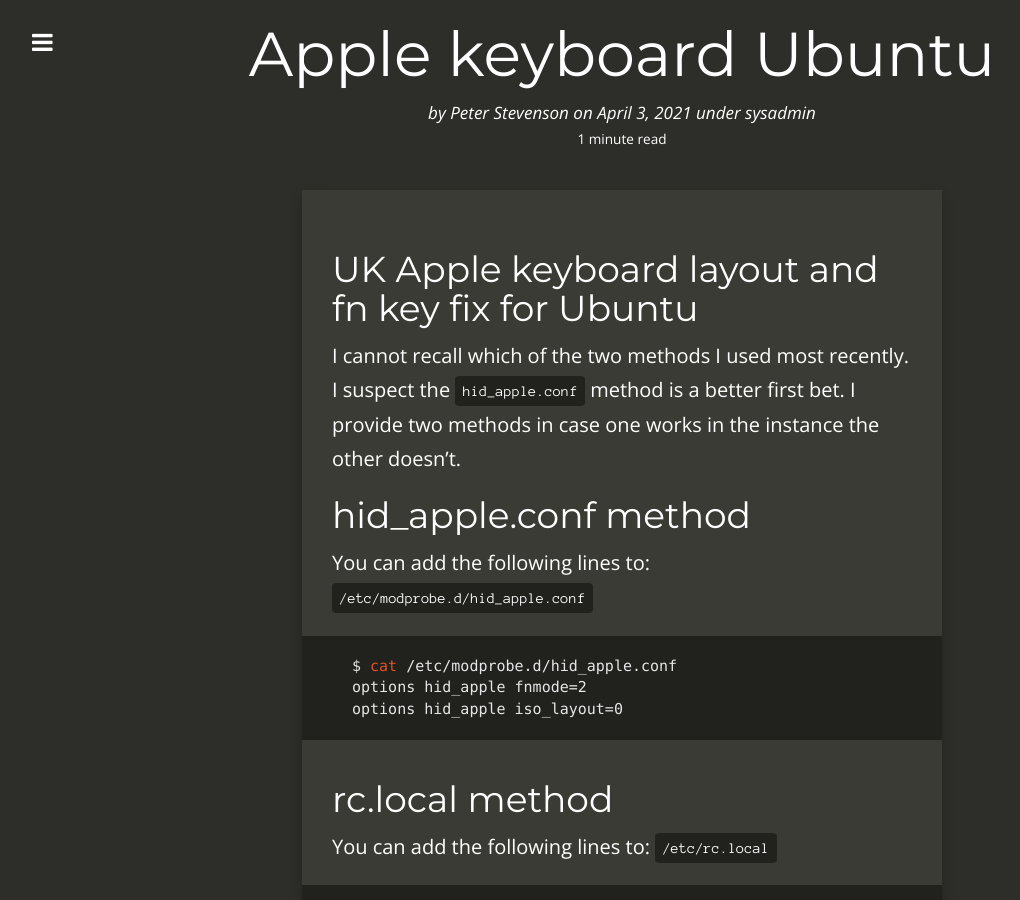
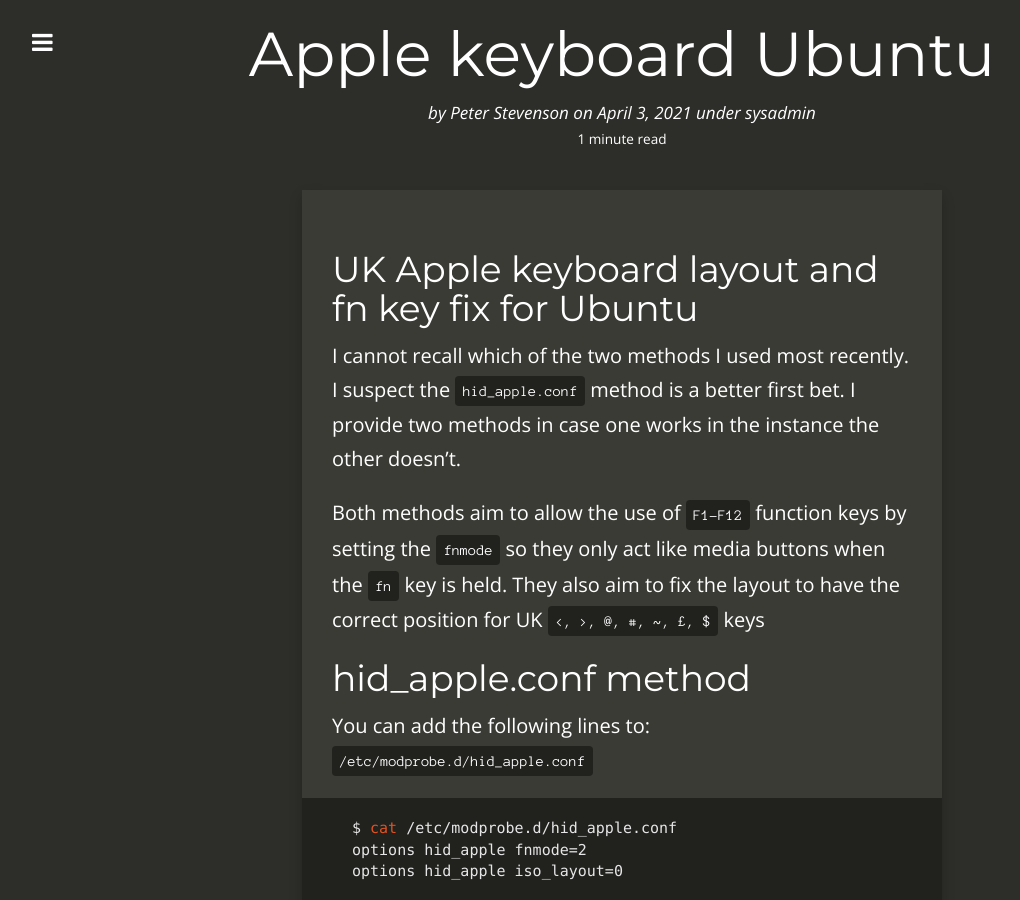
Before and after one commit to 2E0PGS/blog, a Jekyll site: the page built from _posts/2021-04-03-apple-keyboard-ubuntu.md, in a window 1280 px wide and 900 px high. Shown: the whole window, without its empty margins (18-1038 px from the left). Built offline with Jekyll 4.4.1, drawn with Linux system fonts in a browser that asks for light colours; nearby versions of some CDN libraries; comment, search, counter and statistics services are not loaded.

Commit message:
Explain what we're trying to achieve.

```diff
--- a/_posts/2021-04-03-apple-keyboard-ubuntu.md
+++ b/_posts/2021-04-03-apple-keyboard-ubuntu.md
@@ -13,6 +13,8 @@
 # UK Apple keyboard layout and fn key fix for Ubuntu
 
 I cannot recall which of the two methods I used most recently. I suspect the `hid_apple.conf` method is a better first bet. I provide two methods in case one works in the instance the other doesn't.
+
+Both methods aim to allow the use of `F1-F12` function keys by setting the `fnmode` so they only act like media buttons when the `fn` key is held. They also aim to fix the layout to have the correct position for UK `<, >, @, #, ~, £, $` keys
 
 ## hid_apple.conf method
 
```
